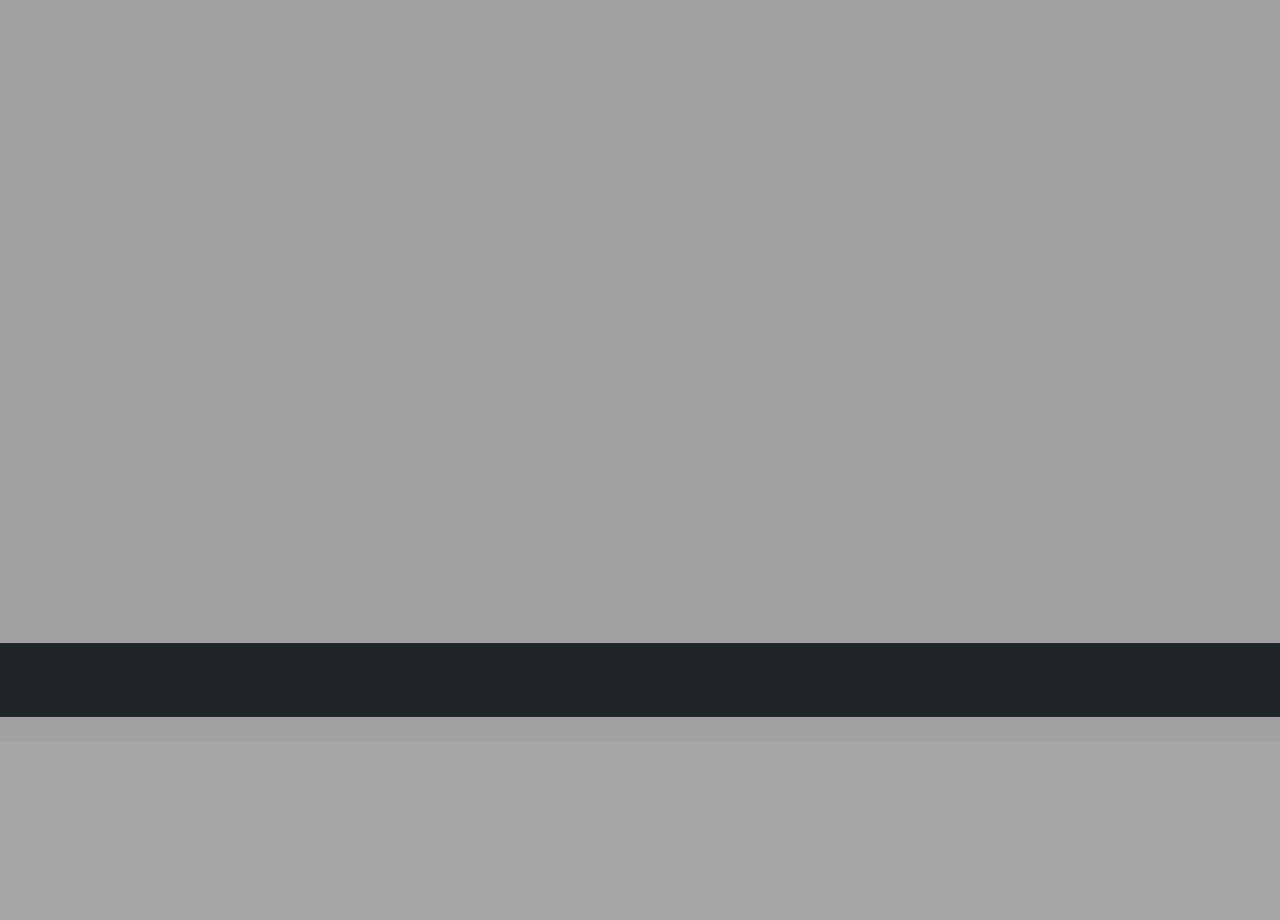
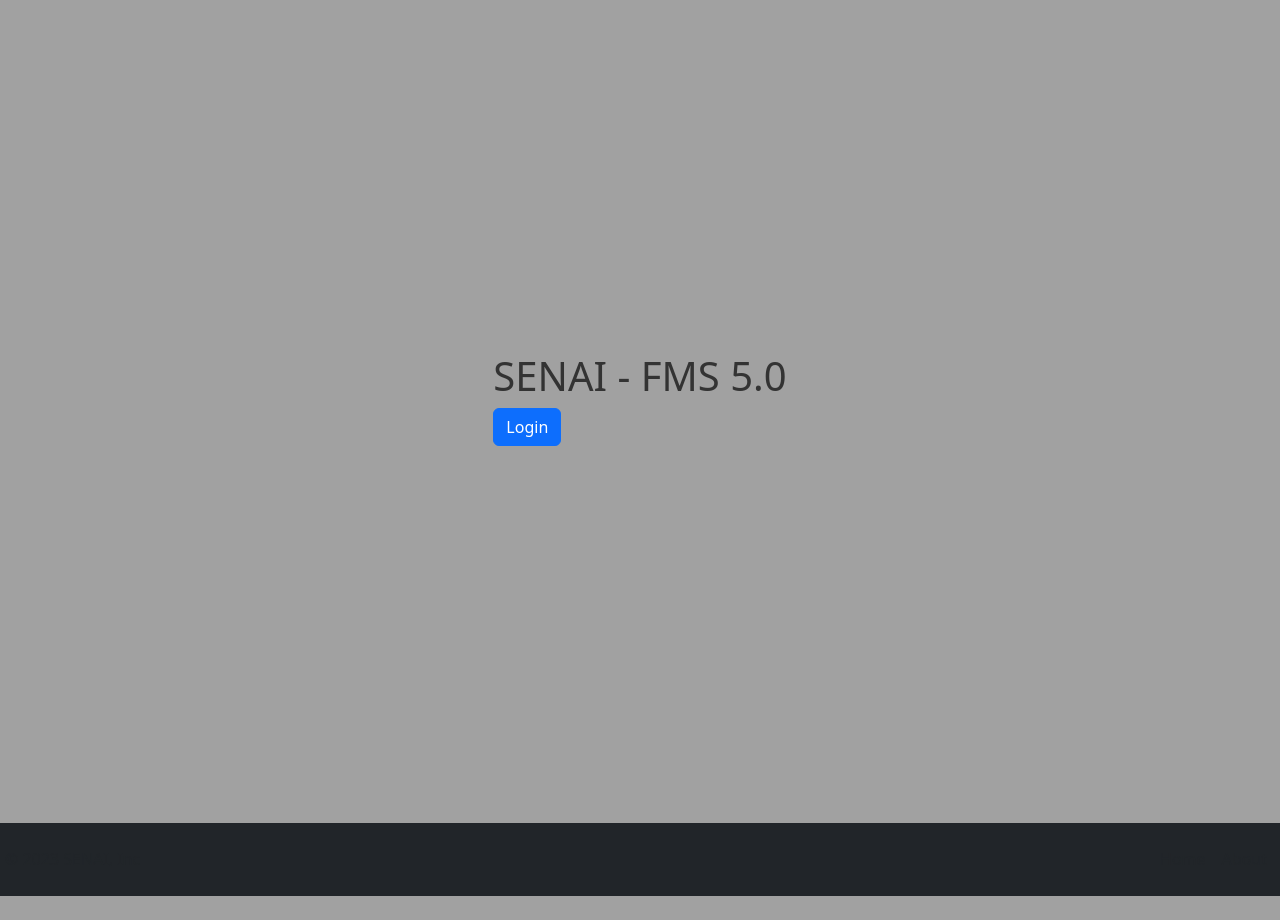
Before and after one commit to LuisHBeck/FMS_5.0, a Django app: page / in a window 1280 px wide. Shown: the part 59-979 px from the top of the page. Before the commit the page ends 776 px from the top, so only its background shows below. Run offline with Django 4.2, Linux system fonts and the light colour scheme; some libraries are stand-ins or nearby versions.

Commit message:
feat: login + auth page

```diff
--- /dev/null
+++ b/core/templates/form_login.html
@@ -0,0 +1,21 @@
+{% load static %}
+{% load bootstrap5 %}
+
+{% block content %}
+    <div class="container center">
+        <div class="block">
+            <h1>SENAI - FMS 5.0</h1>
+
+            {% if user.is_anonymous %}
+                <a href="{% url 'login' %}" class="btn btn-primary">Login</a>
+
+            {% else %}
+                <div class="alert alert-primary" role="alert">
+                    Welcome, {{ user.get_full_name }}, to FMS 5.0 Product Line Manager
+                </div>
+                <a href="{% url 'logout' %}" class="btn btn-primary">Logout</a>
+
+            {% endif %}
+        </div>
+    </div>
+{% endblock  %}
--- a/core/templates/index.html
+++ b/core/templates/index.html
@@ -3,8 +3,5 @@
 {% load bootstrap5 %}
 
 {% block content %}
-    {% comment %} <div class="container img-fluid block">
-        <img class="senai-logo" src="{% static 'images/logo_senai.png' %}" alt="">
-        <h1>FMS 5.0</h1>
-    </div> {% endcomment %}
+    {% include 'form_login.html' %}
 {% endblock  %}
--- a/core/templates/navbar.html
+++ b/core/templates/navbar.html
@@ -13,7 +13,7 @@
                     <a class="nav-link" href="{% url 'demand' %}">Demand</a>
                 </li>
                 <li class="nav-item">
-                    <a class="nav-link" href="{% url 'admin:index' %}">Login</a>
+                    <a class="nav-link" href="{% url 'index' %}">Login</a>
                 </li>
             </ul>
         </div>
--- a/core/urls.py
+++ b/core/urls.py
@@ -7,4 +7,5 @@ urlpatterns = [
     path('order/', OrderView.as_view(), name='order'),
     path('demand/', DemandView.as_view(), name='demand'),
     path('order/<int:pk>/edit/', OrderEditView.as_view(), name='order_edit'),
+    # path('account/', AccountView.as_view(), name='account')
 ]
--- a/core/views.py
+++ b/core/views.py
@@ -2,7 +2,6 @@ from django.views.generic import TemplateView, FormView, UpdateView
 from django.urls import reverse_lazy, reverse
 from django.contrib import messages
 from django.contrib.auth.mixins import UserPassesTestMixin
-from django.shortcuts import get_object_or_404
 
 from .models import Order
 from .forms import OrderModelForm
@@ -76,3 +75,7 @@ class OrderEditView(UserPassesTestMixin, UpdateView):
 
     def test_func(self):
         return self.request.user.is_authenticated
+
+
+# class AccountView(TemplateView):
+#     template_name = 'account.html'
--- a/global/static/style/style.css
+++ b/global/static/style/style.css
@@ -67,3 +67,18 @@ body {
     display: flex;
     align-items: center;
 }
+
+.input-width {
+    width: 300px;
+}
+
+.center {
+    display: flex;
+    justify-content: center;
+    align-items: center;
+    height: 100vh;
+}
+
+.block {
+    display: block;
+}
--- a/project/settings.py
+++ b/project/settings.py
@@ -127,3 +127,6 @@ STATICFILES_DIRS = [os.path.join(BASE_DIR, 'global/static/')]
 # https://docs.djangoproject.com/en/4.2/ref/settings/#default-auto-field
 
 DEFAULT_AUTO_FIELD = 'django.db.models.BigAutoField'
+
+LOGIN_REDIRECT_URL = 'index'
+LOGOUT_REDIRECT_URL = 'index'
--- a/project/urls.py
+++ b/project/urls.py
@@ -3,5 +3,6 @@ from django.urls import path, include
 
 urlpatterns = [
     path('admin/', admin.site.urls, name='admin'),
-    path('', include('core.urls'))
+    path('', include('core.urls')),
+    path('account/', include('django.contrib.auth.urls')),
 ]
```
Also changed, not shown: core/templates/registration/login.html (added, +19 -0 lines), db.sqlite3.
